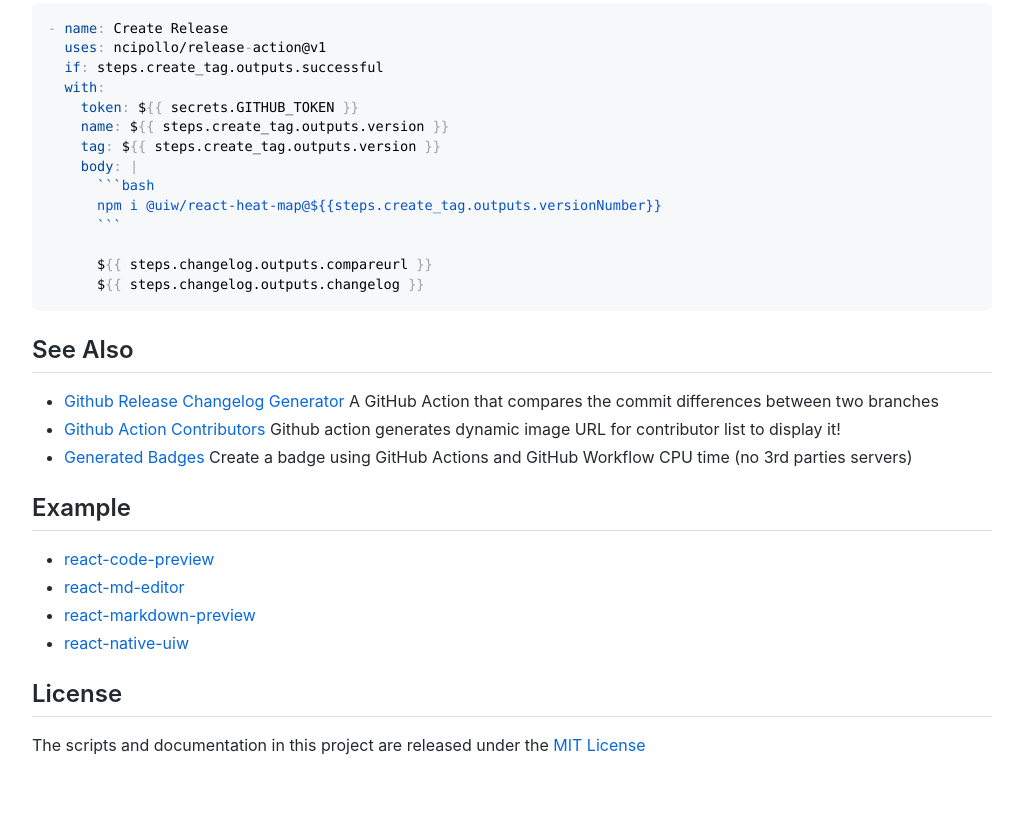
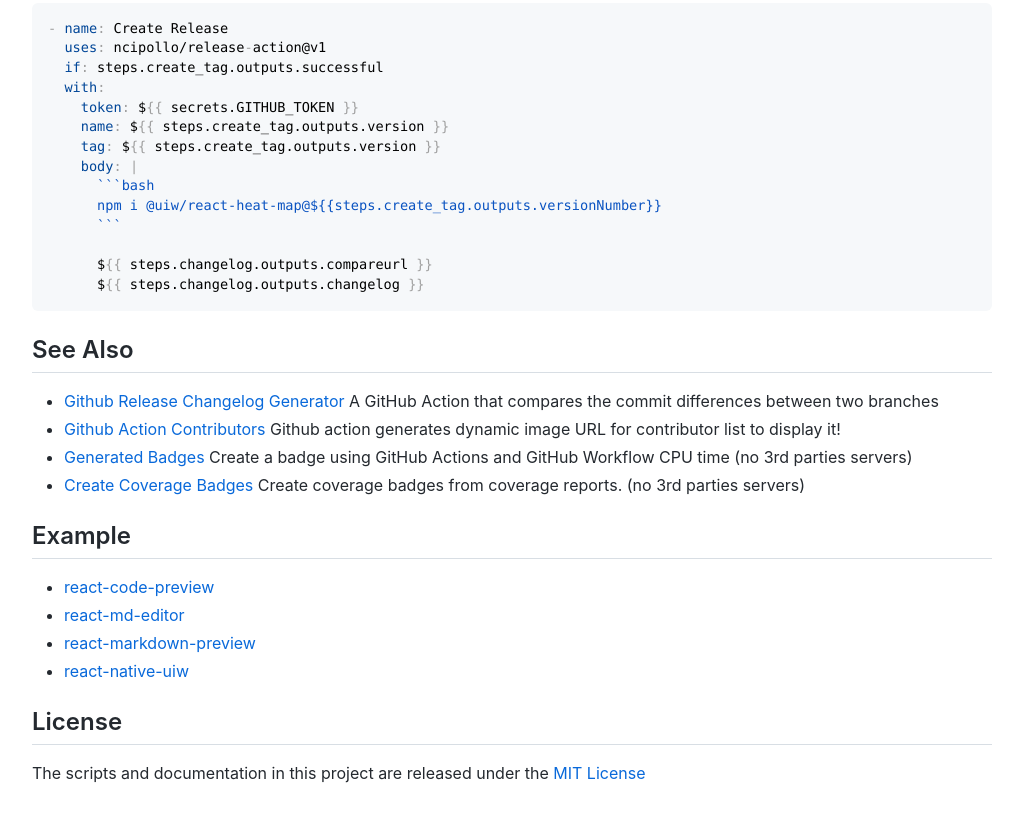
Before and after one commit to jaywcjlove/create-tag-action, a plain HTML site: page index.html in a window 1280 px wide. Shown: the part 2724-3545 px from the top of the page, without its empty margins (128-1151 px from the left). Drawn offline with Linux system fonts and the light colour scheme; some packages are replaced by stand-ins of ours; a script that the page names is missing.

Commit message:
deploy: 64392e78ef0c761120fa78b28516fb7b1a00d571

```diff
--- a/index.html
+++ b/index.html
@@ -164,6 +164,7 @@
         <li><a href="https://github.com/jaywcjlove/changelog-generator">Github Release Changelog Generator</a> A GitHub Action that compares the commit differences between two branches</li>
         <li><a href="https://github.com/jaywcjlove/github-action-contributors">Github Action Contributors</a> Github action generates dynamic image URL for contributor list to display it!</li>
         <li><a href="https://github.com/jaywcjlove/generated-badges">Generated Badges</a> Create a badge using GitHub Actions and GitHub Workflow CPU time (no 3rd parties servers)</li>
+        <li><a href="https://github.com/jaywcjlove/coverage-badges-cli">Create Coverage Badges</a> Create coverage badges from coverage reports. (no 3rd parties servers)</li>
       </ul>
       <h2 id="example"><a class="anchor" aria-hidden="true" tabindex="-1" href="#example"><span class="octicon octicon-link"></span></a>Example</h2>
       <ul>
```
